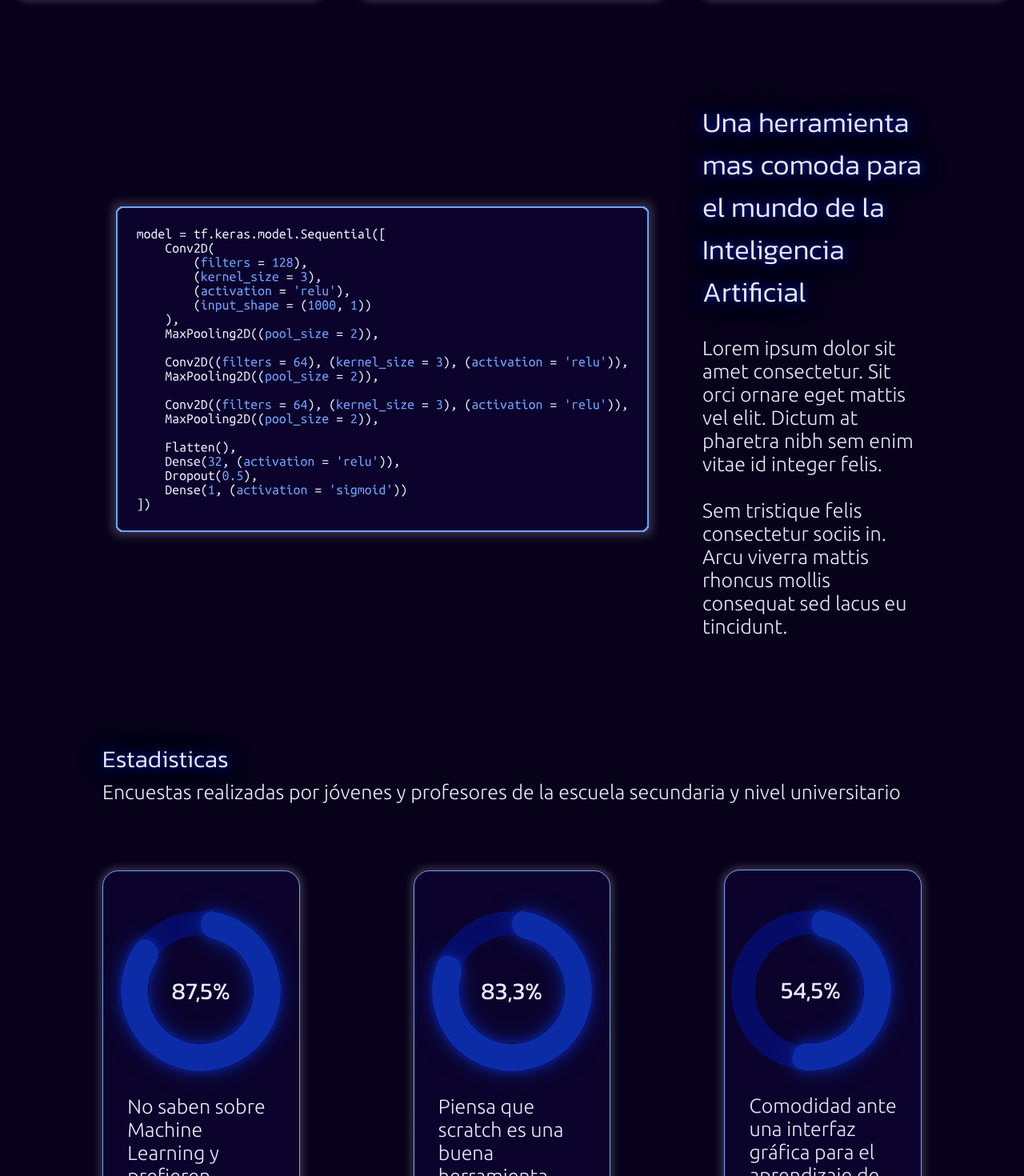
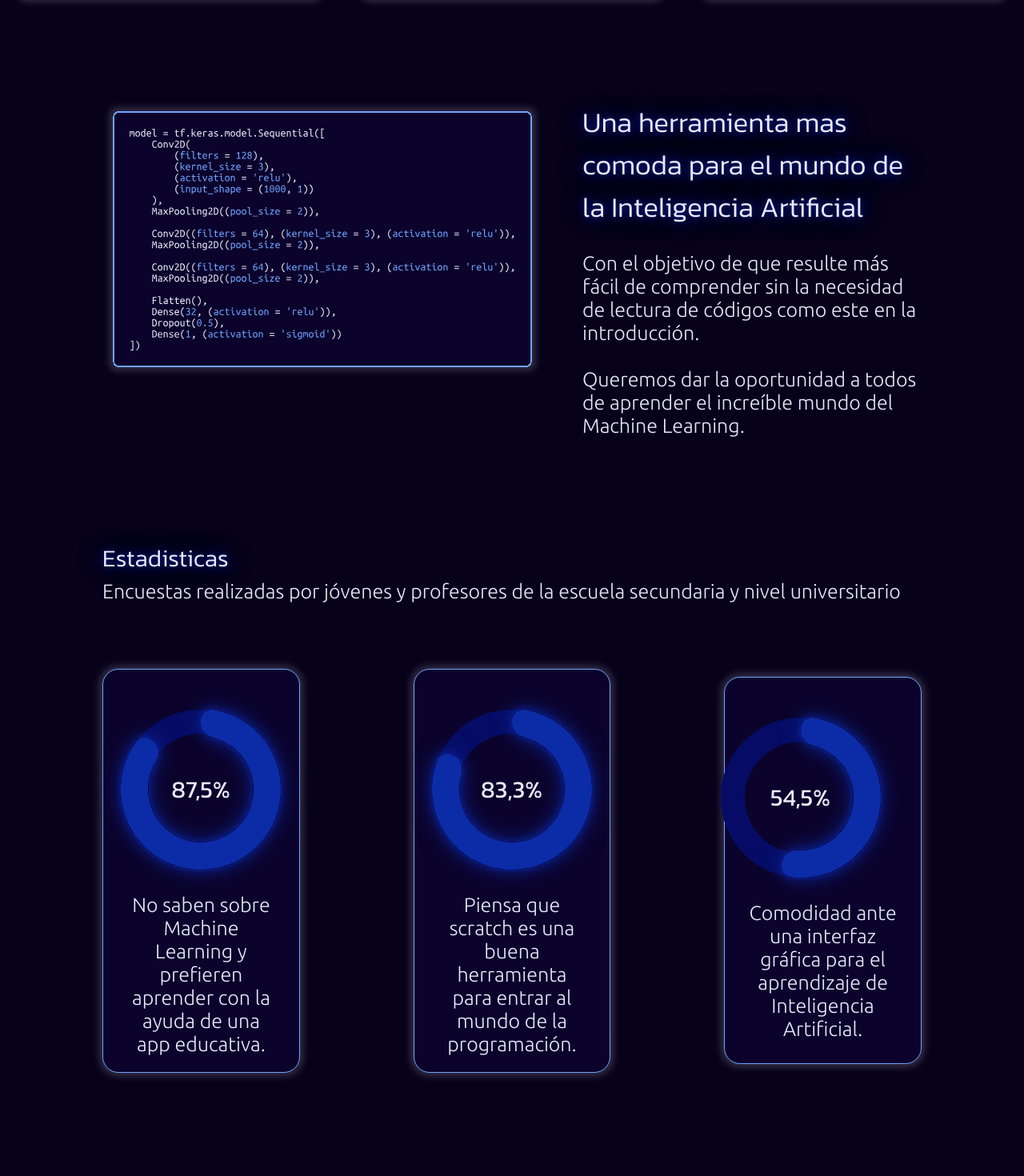
Before and after one commit to Agusschajris/BLOOM, a Next.js app in the folder bloom/: page / in a window 1280 px wide. Shown: the part 1160-2630 px from the top of the page at 80% size. Built offline with nearby package versions, Linux system fonts and the light colour scheme; no server answers.

Commit message:
fix: styles

```diff
--- a/bloom/app/page.tsx
+++ b/bloom/app/page.tsx
@@ -59,11 +59,11 @@ export default function App() {
 
     <section className={style.sectionThree}>
       <div className={style.columnThree}>
-        <Image src={codigo} alt='codigo' width={700}/>
+        <Image src={codigo} alt='codigo' width={550}/>
       </div>
       <div className={style.columnThree}>
         <h1>Una herramienta mas comoda para el mundo de la Inteligencia Artificial</h1>
-        <p>Lorem ipsum dolor sit amet consectetur. Sit orci ornare eget mattis vel elit. Dictum at pharetra nibh sem enim vitae id integer felis.<br/><br/>Sem tristique felis consectetur sociis in. Arcu viverra mattis rhoncus mollis consequat sed lacus eu tincidunt.</p>
+        <p>Con el objetivo de que resulte más fácil de comprender sin la necesidad de lectura de códigos como este en la introducción.<br/><br/>Queremos dar la oportunidad a todos de aprender el increíble mundo del Machine Learning.</p>
       </div>
     </section>
 
--- a/bloom/styles/landing.module.scss
+++ b/bloom/styles/landing.module.scss
@@ -103,7 +103,7 @@
 .columnThree{
     display: flex;
     flex-direction: column;
-    justify-content: center;
+    justify-content: space-between;
     align-items: center;
     gap: 30px;
 }
@@ -161,12 +161,13 @@
 .estadistica p{
     margin-left: 5%;
     margin-right: 5%;
+    text-align: center;
 }
 
 .estadistica:last-child{
-    align-items: center;
+    align-items: flex-end;
 }
 
 .estadistica:last-child p{
-    margin-bottom: 15%;
+    margin-bottom: 4%;
 }
```
